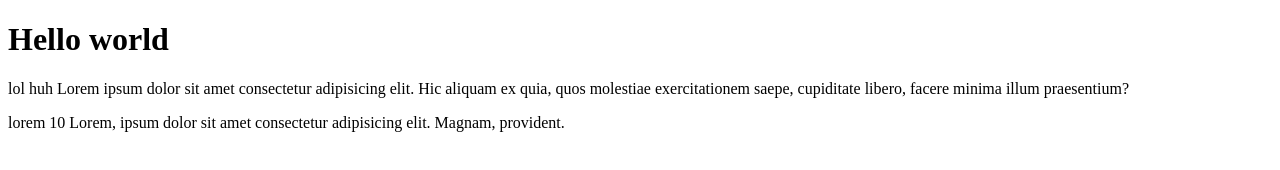
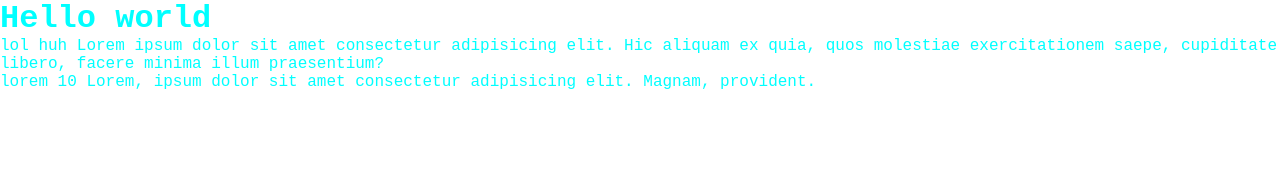
Before and after one commit to MehrajRahman/web-dev-course-1-, a plain HTML site: page index.html in a window 1280 px wide. Drawn offline with Linux system fonts and the light colour scheme.

Commit message:
new css file added

```diff
--- a/index.html
+++ b/index.html
@@ -4,6 +4,7 @@
     <meta charset="UTF-8">
     <meta name="viewport" content="width=device-width, initial-scale=1.0">
     <title>Document</title>
+    <link rel="stylesheet" href="./style.css">
 </head>
 <body>
     <h1>Hello world</h1>
--- /dev/null
+++ b/style.css
@@ -0,0 +1,8 @@
+*{
+    font-family: 'Courier New', Courier, monospace;
+    margin: 0;
+    padding: 0;
+}
+h1, p{
+    color: aqua;
+}
```
